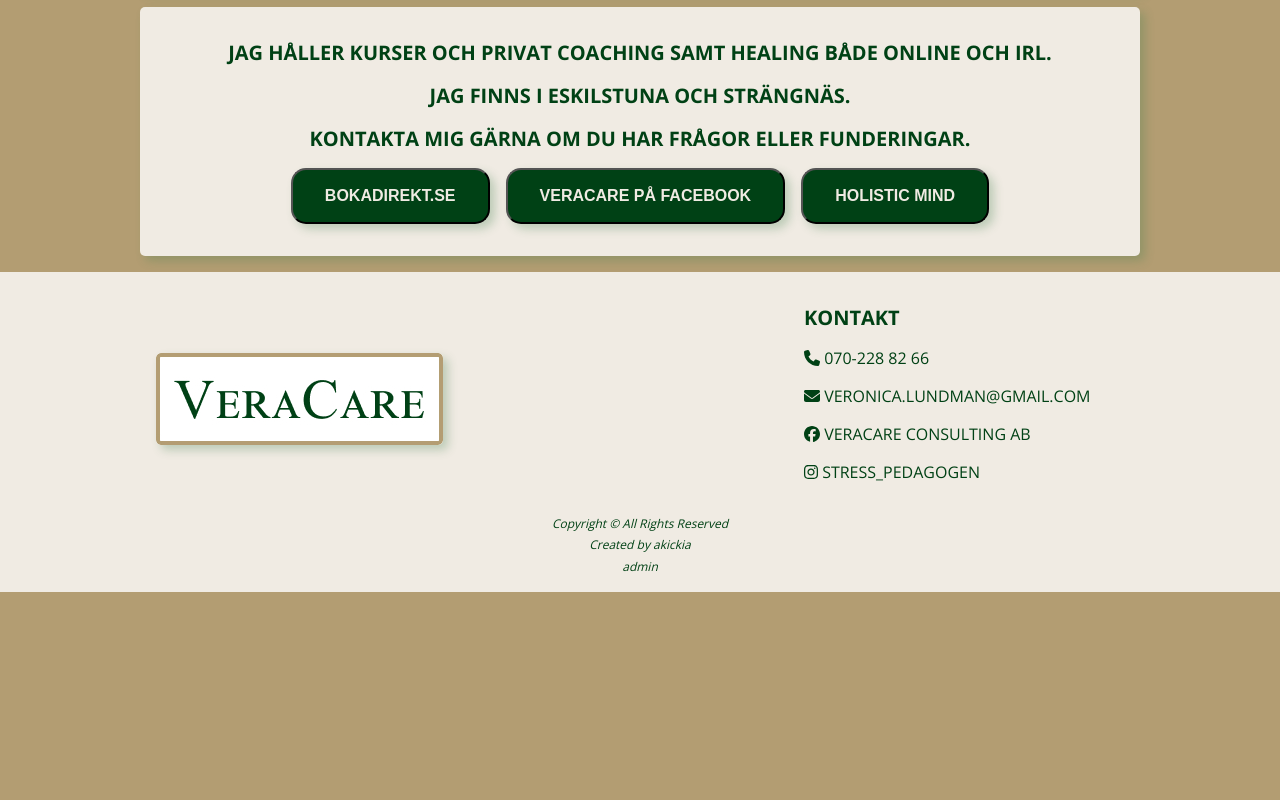
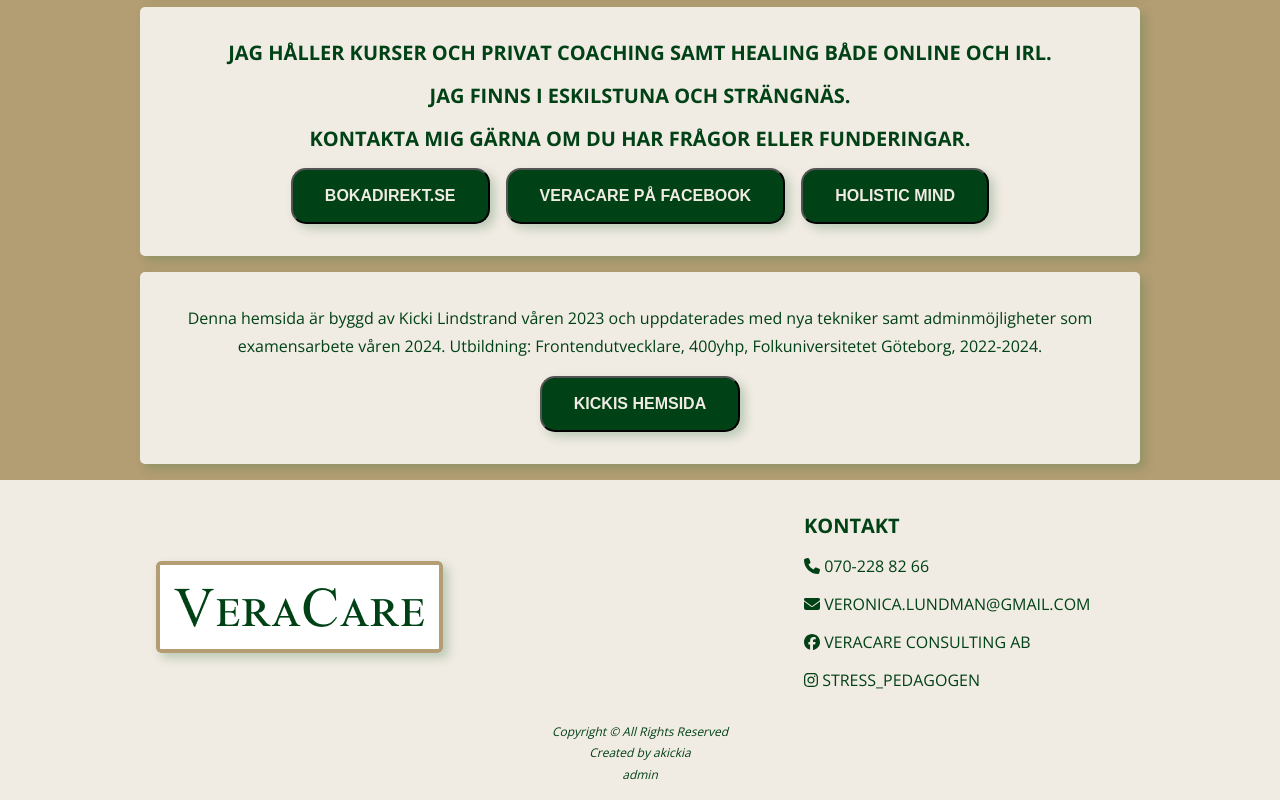
Before and after one commit to akickia/veracare_2.0, a React (Vite) app: page / in a window 1280 px wide. Shown: the part 2726-3526 px from the top of the page. Before the commit the page ends 3318 px from the top, so only its background shows below. Built offline with nearby package versions, Linux system fonts and the light colour scheme; no server answers.

Commit message:
Updated landing

```diff
--- a/src/pages/landing/index.jsx
+++ b/src/pages/landing/index.jsx
@@ -217,6 +217,17 @@ export default function Landing() {
           </section>
         </section>
       </article>
+      <article className="card">
+        <p>
+          Denna hemsida är byggd av Kicki Lindstrand våren 2023 och uppdaterades
+          med nya tekniker samt adminmöjligheter som examensarbete våren 2024.
+          Utbildning: Frontendutvecklare, 400yhp, Folkuniversitetet Göteborg,
+          2022-2024.
+        </p>
+        <Button className="primary" link={'www.akickia.se'}>
+          Kickis hemsida
+        </Button>
+      </article>
     </motion.main>
   );
 }
```
